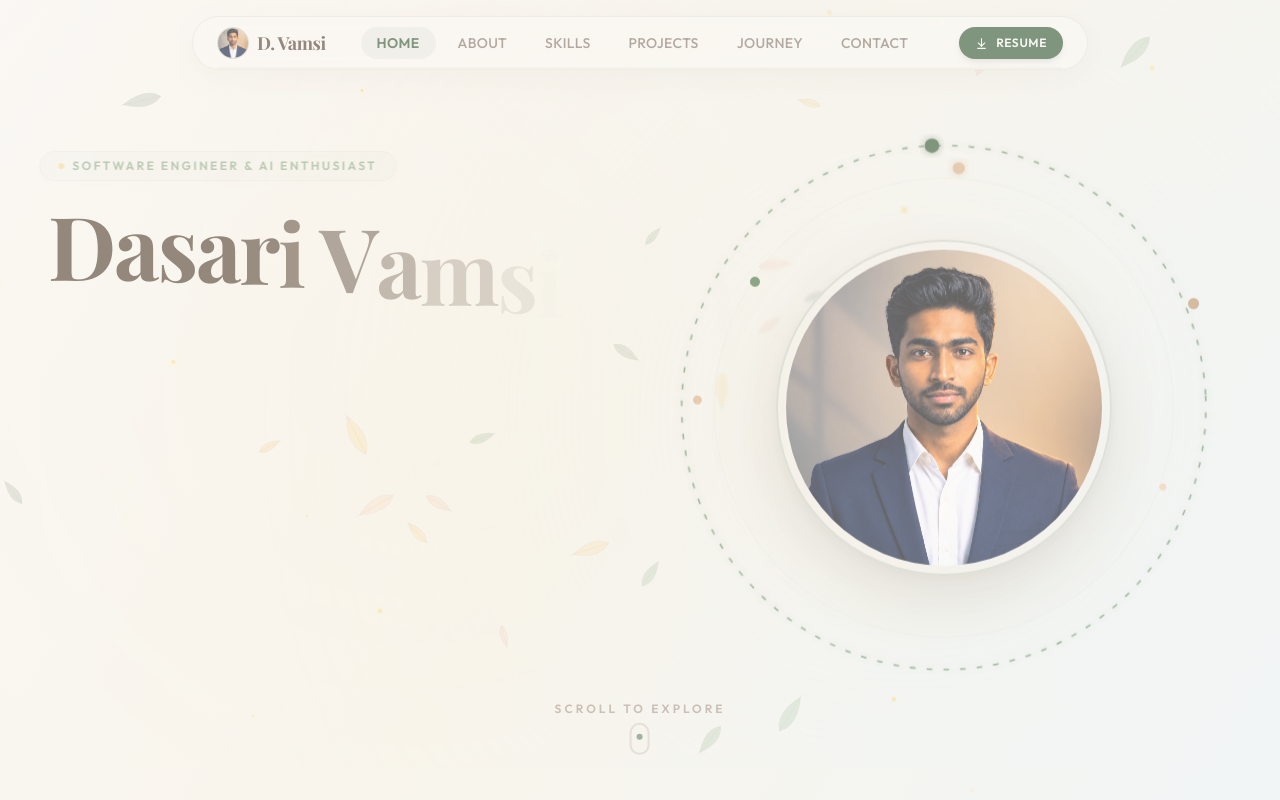
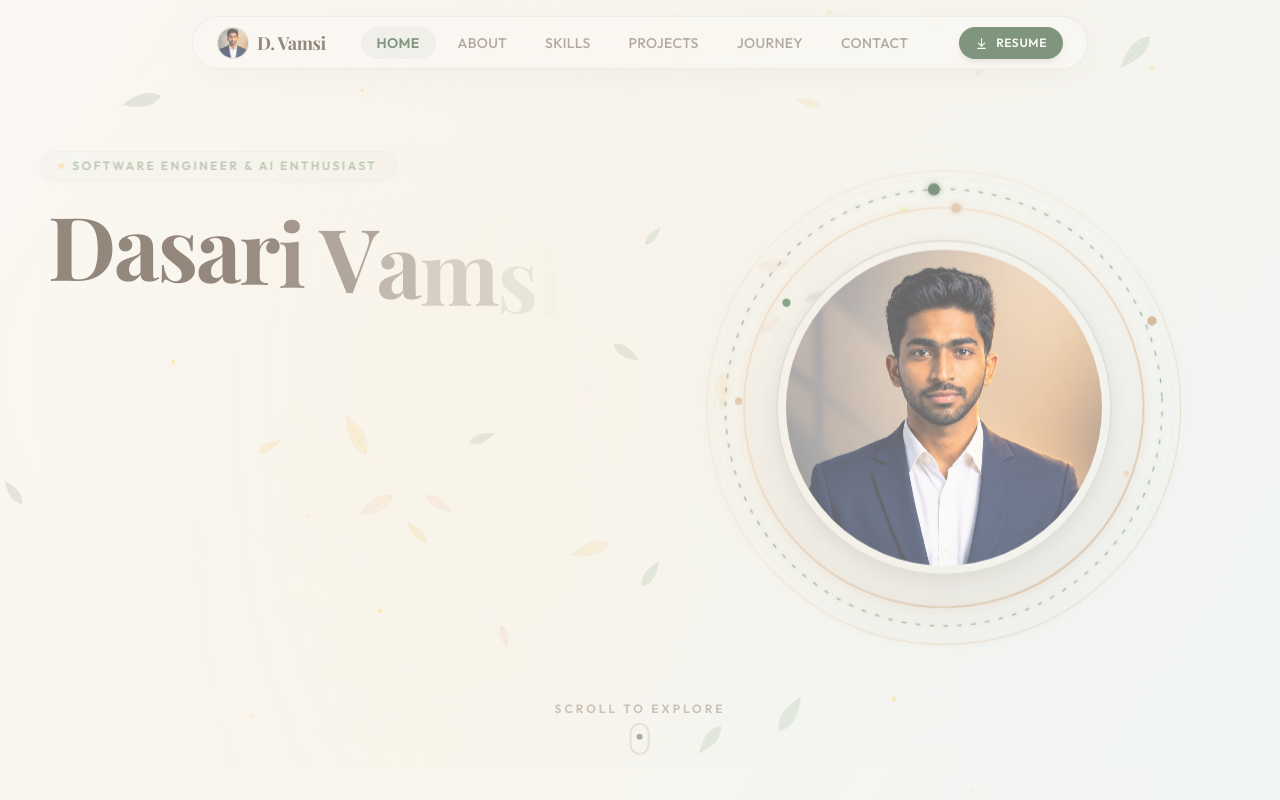
Before and after one commit to vamsi1426/vamsi.portfolio, a React (Vite) app: page / in a window 1280 px wide. Shown: the top 800 px of the page. Built offline with nearby package versions, Linux system fonts and the light colour scheme; a web font is replaced by a local one.

Commit message:
fix: resolve SVG gradient and glow invisibility bug by removing display none hidden class and scaling to 600x600

```diff
--- a/src/sections/Hero.jsx
+++ b/src/sections/Hero.jsx
@@ -298,8 +298,8 @@ export default function Hero() {
               style={{ x: outerRingsX, y: outerRingsY }}
               className="absolute w-[136%] h-[136%] pointer-events-none overflow-visible flex items-center justify-center"
             >
-              {/* Common SVG gradients and filters definitions wrapper */}
-              <svg className="absolute inset-0 w-full h-full pointer-events-none overflow-visible hidden">
+              {/* Common SVG gradients and filters definitions wrapper (no hidden class to ensure browser parsing) */}
+              <svg className="absolute inset-0 w-full h-full pointer-events-none overflow-visible">
                 <defs>
                   {/* Luxury Metallic Gold Gradient */}
                   <linearGradient id="goldMetallic" x1="0%" y1="0%" x2="100%" y2="100%">
@@ -343,8 +343,8 @@ export default function Hero() {
 
               {/* Ambient Ring Back Glow */}
               <div className="absolute w-full h-full flex items-center justify-center">
-                <svg viewBox="0 0 500 500" className="w-full h-full overflow-visible opacity-60">
-                  <circle cx="250" cy="250" r="200" fill="url(#ringBackGlow)" />
+                <svg viewBox="0 0 600 600" className="w-full h-full overflow-visible opacity-60">
+                  <circle cx="300" cy="300" r="200" fill="url(#ringBackGlow)" />
                 </svg>
               </div>
 
@@ -354,13 +354,13 @@ export default function Hero() {
                 transition={{ duration: 42, repeat: Infinity, ease: "linear" }}
                 className="absolute inset-0 w-full h-full"
               >
-                <svg viewBox="0 0 500 500" className="w-full h-full overflow-visible">
+                <svg viewBox="0 0 600 600" className="w-full h-full overflow-visible">
                   {/* Ring 1: Medium Golden Ring (Solid, with luxury stroke glow) */}
-                  <circle cx="250" cy="250" r="215" fill="none" stroke="url(#goldMetallic)" strokeWidth="1.8" filter="url(#goldGlow)" opacity="0.95" />
+                  <circle cx="300" cy="300" r="215" fill="none" stroke="url(#goldMetallic)" strokeWidth="1.8" filter="url(#goldGlow)" opacity="0.95" />
 
                   {/* Solid Orbiting Nodes & Sparks */}
-                  <circle cx="250" cy="35" r="5.5" fill="#D5AC81" filter="url(#goldGlow)" />
-                  <circle cx="74" cy="148" r="4.5" fill="#3E6E3B" />
+                  <circle cx="300" cy="85" r="5.5" fill="#D5AC81" filter="url(#goldGlow)" />
+                  <circle cx="124" cy="198" r="4.5" fill="#3E6E3B" />
                 </svg>
               </motion.div>
 
@@ -370,16 +370,16 @@ export default function Hero() {
                 transition={{ duration: 58, repeat: Infinity, ease: "linear" }}
                 className="absolute inset-0 w-full h-full"
               >
-                <svg viewBox="0 0 500 500" className="w-full h-full overflow-visible">
+                <svg viewBox="0 0 600 600" className="w-full h-full overflow-visible">
                   {/* Ring 2: Concentric Algorithmic Dashed Ring (Warm natural green) */}
-                  <circle cx="250" cy="250" r="235" fill="none" stroke="#3E6E3B" strokeWidth="1.4" strokeDasharray="5 10" filter="url(#greenGlow)" opacity="0.8" />
+                  <circle cx="300" cy="300" r="235" fill="none" stroke="#3E6E3B" strokeWidth="1.4" strokeDasharray="5 10" filter="url(#greenGlow)" opacity="0.8" />
 
                   {/* Organic green dotted arc detail */}
-                  <path d="M 35 320 A 235 235 0 0 1 125 460" fill="none" stroke="url(#goldMetallic)" strokeWidth="1.0" strokeDasharray="1 4" opacity="0.5" />
+                  <path d="M 85 370 A 235 235 0 0 1 175 510" fill="none" stroke="url(#goldMetallic)" strokeWidth="1.0" strokeDasharray="1 4" opacity="0.5" />
 
                   {/* Solid Orbiting Nodes & Sparks */}
-                  <circle cx="250" cy="15" r="6.5" fill="#2B5129" filter="url(#greenGlow)" />
-                  <circle cx="443" cy="330" r="3.2" fill="#ECCBA6" />
+                  <circle cx="300" cy="65" r="6.5" fill="#2B5129" filter="url(#greenGlow)" />
+                  <circle cx="493" cy="380" r="3.2" fill="#ECCBA6" />
                 </svg>
               </motion.div>
 
@@ -389,13 +389,13 @@ export default function Hero() {
                 transition={{ duration: 85, repeat: Infinity, ease: "linear" }}
                 className="absolute inset-0 w-full h-full"
               >
-                <svg viewBox="0 0 500 500" className="w-full h-full overflow-visible">
+                <svg viewBox="0 0 600 600" className="w-full h-full overflow-visible">
                   {/* Ring 3: Large Thin Golden Ring */}
-                  <circle cx="250" cy="250" r="255" fill="none" stroke="url(#goldMetallic)" strokeWidth="1.0" filter="url(#goldGlow)" opacity="0.65" />
+                  <circle cx="300" cy="300" r="255" fill="none" stroke="url(#goldMetallic)" strokeWidth="1.0" filter="url(#goldGlow)" opacity="0.65" />
 
                   {/* Solid Orbiting Nodes & Sparks */}
-                  <circle cx="471" cy="150" r="5" fill="#BA9267" />
-                  <circle cx="29" cy="250" r="4" fill="#D5AC81" />
+                  <circle cx="521" cy="200" r="5" fill="#BA9267" />
+                  <circle cx="79" cy="300" r="4" fill="#D5AC81" />
                 </svg>
               </motion.div>
             </motion.div>
```
